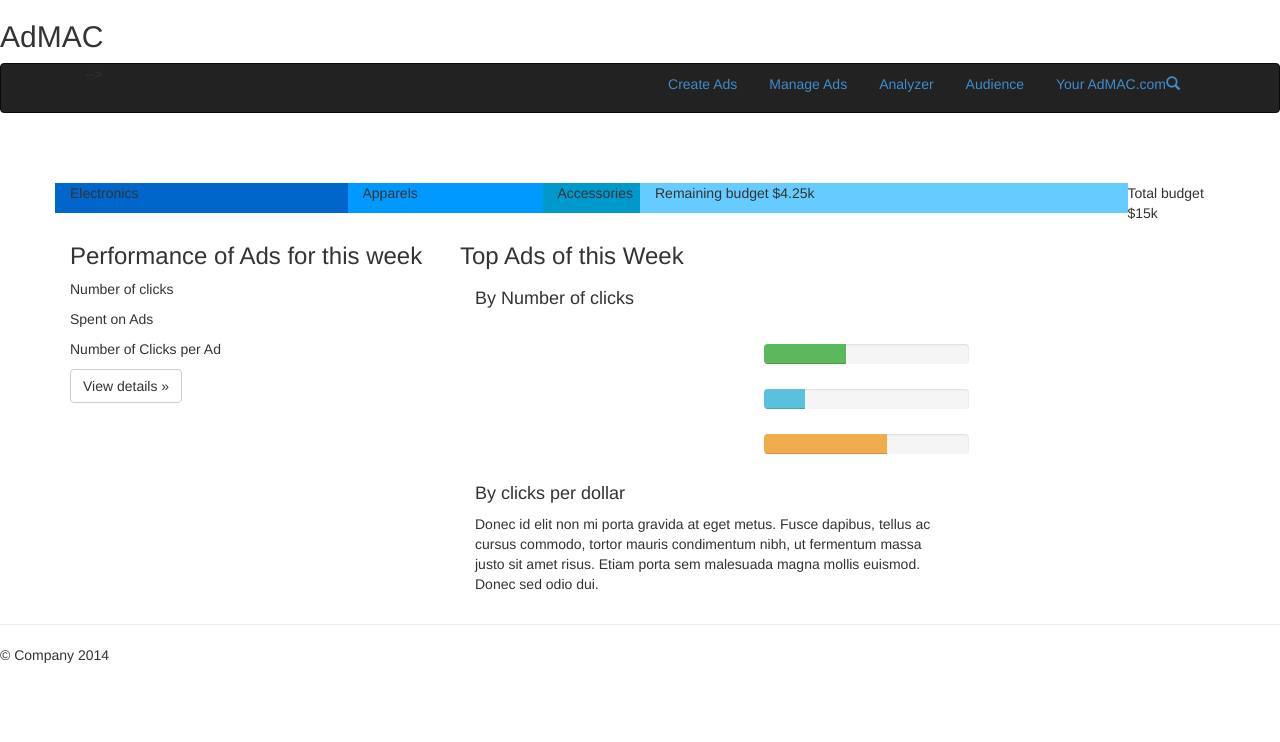
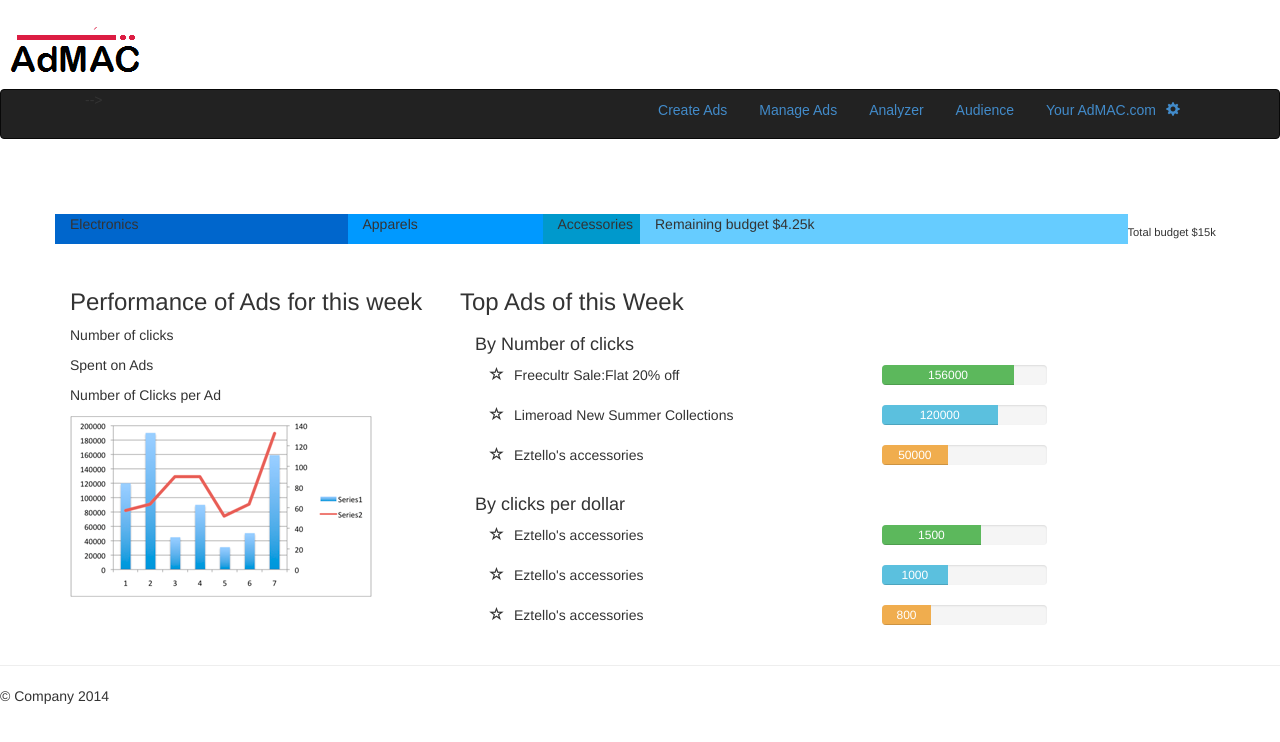
Before and after one commit to devanandb/addashboard, a plain HTML site: page index.html in a window 1280 px wide. Drawn offline with nearby package versions, Linux system fonts and the light colour scheme.

Commit message:
logo added

```diff
--- a/css/main.css
+++ b/css/main.css
@@ -3,22 +3,30 @@
 /* ==========================================================================
    Author's custom styles
    ========================================================================== */
+.navbar-inverse{text-decoration-color:#000066;
+				font-family: Arial, Helvetica, sans-serif;}
+/*.navbar-right{
+	text-decoration-color:;
+}*/
 .h3{
 	font-family: serif;
 }
-.custom-btn{
-
+.custom-cog{
+padding-left: 10px;
 }
 body > .container {
-  padding: 50px 15px 0;
+  padding: 30px 15px 0;
 }
-
-.progress{
+.row{
 	margin-top: 25px;
 }
-#esc2{
-	font-size: 60%;
+body > h4{
+	padding-left: 15px;}
+
+#desc2{
+	padding-top: 10px;
+	font-size: 80%;
 }
-.custom-search{
-	padding-left: 10px;
+.custom-bullet{
+	padding-right: 10px;
 }
--- a/index.html
+++ b/index.html
@@ -10,7 +10,7 @@
         <link rel="stylesheet" href="css/main.css">
     </head>
     <body>
-        <h2>AdMAC</h2>
+        <h2><img src="logo.png" alt="logo"></h2>
         <div class="navbar navbar-inverse" role="navigation">
             <div class="container">
                 <div class="navbar-header">
@@ -27,7 +27,7 @@
                           <li><a href="#">Manage Ads</a></li>
                           <li><a href="#">Analyzer</a></li>
                           <li><a href="#">Audience</a></li>
-                          <li><a href="#">Your AdMAC.com<span class="glyphicon glyphicon-search"></span></a></li>
+                          <li><a href="#">Your AdMAC.com<span class="glyphicon glyphicon-cog custom-cog"></span></a></li>
                     </ul>
  -->             </div><!--/.navbar-collapse -->
             </div>
@@ -63,34 +63,76 @@
                     <p>Number of clicks</p>
                     <p>Spent on Ads</p>
                     <p>Number of Clicks per Ad</p>
-                    <p><a class="btn btn-default" href="#" role="button">View details &raquo;</a></p>
+                    <p><img src="untitled.png" alt="graph"></p>
                 </div>
                 <div class="col-lg-8">
                     <h3>Top Ads of this Week</h3>
                     <div class="col-lg-8">
                         <h4>By Number of clicks</h4>
-                        <div class="col-lg-6 col-lg-push-7">
+                         <div class="col-lg-7">
+                         <p><span class="glyphicon glyphicon-star-empty custom-bullet"></span>Freecultr Sale:Flat 20% off</p>
+                         </div>
+                         <div class="col-lg-5 col-lg-push-3">
                             <div class="progress">
-                                <div class="progress-bar progress-bar-success" role="progressbar" aria-valuenow="40" aria-valuemin="0" aria-    valuemax="  100" style="width: 40%">
-                                <span class="sr-only">40% Complete (success)</span>
-                                </div>
-                            </div>
-                            <div class="progress">
-                                <div class="progress-bar progress-bar-info" role="progressbar" aria-valuenow="20" aria-valuemin="0" aria-valuemax="100" style="width: 20%">
-                                <span class="sr-only">20% Complete</span>
-                                </div>
-                            </div>
-                            <div class="progress">
-                                <div class="progress-bar progress-bar-warning" role="progressbar" aria-valuenow="60" aria-valuemin="0" aria-valuemax="100" style="width: 60%">
-                                <span class="sr-only">60% Complete (warning)</span>
+                                <div class="progress-bar progress-bar-success" role="progressbar" aria-valuenow="40" aria-valuemin="0" aria-    valuemax="  100" style="width: 80%">
+                                <span class="sr-only">40% Complete (success)</span>156000
                                 </div>
                             </div>
                         </div>
-                    </div>
-
+                         <div class="col-lg-7">
+                         <p><span class="glyphicon glyphicon-star-empty custom-bullet"></span>Limeroad New Summer Collections</p>
+                         </div>
+                          <div class="col-lg-5 col-lg-push-3">
+                            <div class="progress">
+                                <div class="progress-bar progress-bar-info" role="progressbar" aria-valuenow="20" aria-valuemin="0" aria-valuemax="100" style="width: 70%">
+                                <span class="sr-only">20% Complete</span>120000
+                                </div>
+                            </div>
+                          </div>
+                         <div class="col-lg-7">
+                         <p><span class="glyphicon glyphicon-star-empty custom-bullet"></span>Eztello's accessories</p>
+                         </div>
+                         <div class="col-lg-5 col-lg-push-3">
+                            <div class="progress">
+                                <div class="progress-bar progress-bar-warning" role="progressbar" aria-valuenow="60" aria-valuemin="0" aria-valuemax="100" style="width: 40%">
+                                <span class="sr-only">60% Complete (warning)</span>50000
+                                </div>
+                            </div>
+                          </div> <!-- /*col-lg-5*/ -->
+                        </div>
                     <div class="col-lg-8">
                     <h4>By clicks per dollar</h4>
-                    <p>Donec id elit non mi porta gravida at eget metus. Fusce dapibus, tellus ac cursus commodo, tortor mauris condimentum nibh, ut fermentum massa justo sit amet risus. Etiam porta sem malesuada magna mollis euismod. Donec sed odio dui. </p>
+                                <div class="col-lg-7">
+                         <p><span class="glyphicon glyphicon-star-empty custom-bullet"></span>Eztello's accessories</p>
+                         </div>
+                         <div class="col-lg-5 col-lg-push-3">
+                            <div class="progress">
+                                <div class="progress-bar progress-bar-success" role="progressbar" aria-valuenow="40" aria-valuemin="0" aria-    valuemax="  100" style="width: 60%">
+                                <span class="sr-only">20% Complete</span>1500
+                                </div>
+                            </div>
+                        </div>
+                         <div class="col-lg-7">
+                         <p><span class="glyphicon glyphicon-star-empty custom-bullet"></span>Eztello's accessories </p>
+                         </div>
+                          <div class="col-lg-5 col-lg-push-3">
+                            <div class="progress">
+                                <div class="progress-bar progress-bar-info" role="progressbar" aria-valuenow="20" aria-valuemin="0" aria-valuemax="100" style="width: 40%">
+                                <span class="sr-only">40% Complete (success)</span>1000
+                                </div>
+                            </div>
+                          </div>
+                         <div class="col-lg-7">
+                         <p><span class="glyphicon glyphicon-star-empty custom-bullet"></span>Eztello's accessories</p>
+                         </div>
+                         <div class="col-lg-5 col-lg-push-3">
+                            <div class="progress">
+                                <div class="progress-bar progress-bar-warning" role="progressbar" aria-valuenow="60" aria-valuemin="0" aria-valuemax="100" style="width: 30%">
+                                <span class="sr-only">60% Complete (warning)</span>800
+                                </div>
+                            </div>
+                          </div> <!-- /*col-lg-5*/ -->
+                        </div>
                     </div>
                 </div>
             </div>
```
Also changed, not shown: Untitled.png (added), logo.png (added).
